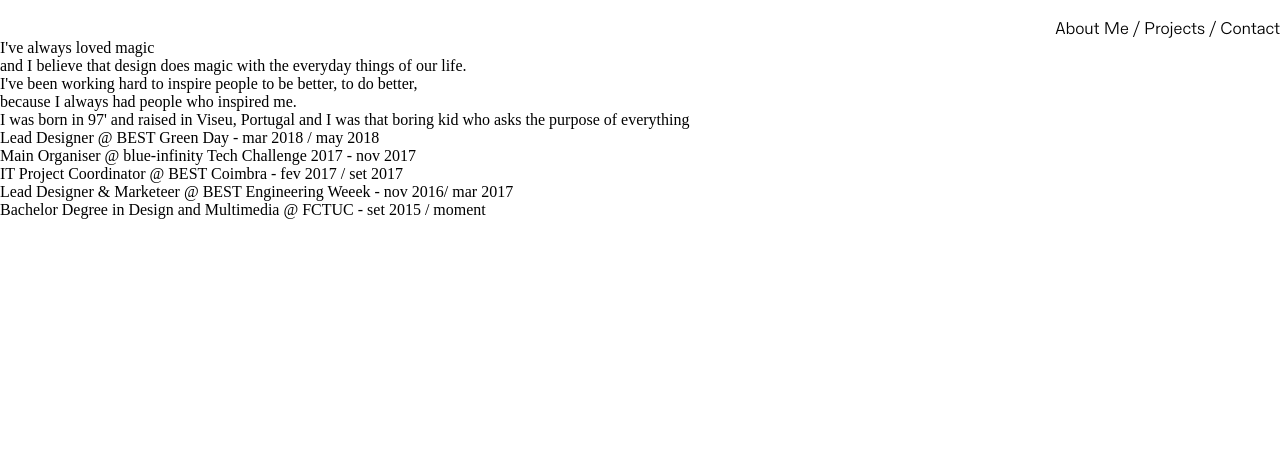
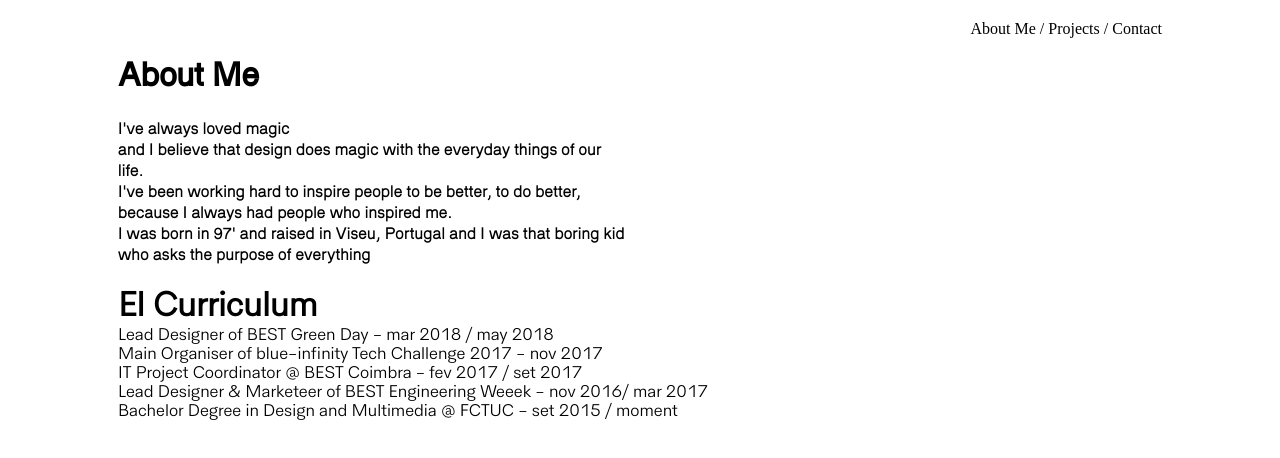
Before and after one commit to catarinalucas/portfolio, a plain HTML site: page about.html in a window 1280 px wide. Drawn offline with Linux system fonts and the light colour scheme; files whose address does not match are found by name.

Commit message:
about
Problem with the nabber grid

```diff
--- a/about.html
+++ b/about.html
@@ -18,7 +18,11 @@
         </ul>
       </nav>
 
-      <div class='about'>
+      <div class='title-about'>
+        <h1 class='text-principal'>About Me</h1>
+      </div>
+
+      <div class='about text-principal'>
         <p>I've always loved magic<br>
           and I believe that design does magic with the everyday things of our life.<br>
           I've been working hard to inspire people to be better, to do better,<br>
@@ -27,13 +31,18 @@
         <p>I was born in 97' and raised in Viseu, Portugal and I was that boring kid who asks the purpose of everything</p>
       </div>
 
-      <div class='curriculum'>
-        <p>Lead Designer @ BEST Green Day - mar 2018 / may 2018</p>
-        <p>Main Organiser @ blue-infinity Tech Challenge 2017 - nov 2017</p>
+      <div class='photo'>
+      </div>
+
+      <div class='curriculum text-detail'>
+        <h1>El Curriculum</h1>
+        <p>Lead Designer of BEST Green Day - mar 2018 / may 2018</p>
+        <p>Main Organiser of blue-infinity Tech Challenge 2017 - nov 2017</p>
         <p>IT Project Coordinator @ BEST Coimbra - fev 2017 / set 2017</p>
-        <p>Lead Designer &amp; Marketeer @ BEST Engineering Weeek - nov 2016/ mar 2017</p>
+        <p>Lead Designer &amp; Marketeer of BEST Engineering Weeek - nov 2016/ mar 2017</p>
         <p>Bachelor Degree in Design and Multimedia @ FCTUC - set 2015 / moment</p>
      </div>
+
   </div><!--</grid-->
 
   </body>
--- a/style.css
+++ b/style.css
@@ -1,7 +1,6 @@
 *{
   margin:0;
   padding: 0;
-
 }
 
 /*-----------------------
@@ -33,12 +32,20 @@
   src:url(assets/HKZercon-Regular.woff);
 }
 
+.text-detail{
+  font-family: 'HKConcentrate-Regular', 'Helvetica', sans-serif;
+}
+
+.text-principal{
+  font-family:'HKZercon-Regular','Roboto Mono',sans-serif;
+}
+
 /*-----------------------
 ----------GRELHA---------
 ------------------------*/
 .grid{
   display: grid;
-  grid-template-columns: 1fr 500px 500px 1fr;
+  grid-template-columns: 1fr 40vw 40vw 1fr;
   /*se quiser um espaco em branco ponho .*/
   grid-template-areas:
   '. navbar navbar .'
@@ -47,6 +54,17 @@
   grid-gap:20px;
   /*grid-gap:10px
   cria um espaco de 10px entre todas as rows e columns*/
+}
+
+.grid-about{
+  display: grid;
+  grid-template-columns: 1fr 40vw 40vw 1fr;
+  grid-template-areas:
+  '. navbar navbar .'
+  '. title-about . .'
+  '. about photo .'
+  '. curriculum curriculum .';
+  grid-gap:20px;
 }
 
 /*-----------------------
@@ -62,7 +80,7 @@
   /*grid-column: 1 / 3;*/
   grid-area:navbar;
   justify-self: end;
-  font-family:HKConcentrate-Regular;
+
 }
 
 /*padding: top right bottom left;*/
@@ -83,7 +101,6 @@ li{
 
 .bio{
   grid-area:bio;
-  font-family:HKZercon-Regular;
   font-size: 60px;
   line-height: 80px;
 }
@@ -108,8 +125,44 @@ li{
 }
 
 /*-----------------------
+--------ABOUT------------
+------------------------*/
+.title-about{
+  grid-area:title-about;
+}
+
+.about{
+  grid-area: about;
+}
+
+.photo{
+  grid-area: photo;
+}
+
+.curriculum{
+  grid-area: curriculum;
+}
+/*-----------------------
+---------ATOMS-----------
+------------------------*/
+
+.hidden-md{
+  display: block;
+}
+
+/*-----------------------
 --------RESPONSIVE-------
 ------------------------*/
+
+@media only screen and (max-width: 1100px) {
+  .grid{
+    grid-template-columns: 1fr 10fr 10fr 1fr;
+  }
+
+  .hidden-md{
+    display: none;
+  }
+}
 
 @media only screen and (max-width: 600px) {
 
@@ -139,7 +192,7 @@ li{
 }
 
 .grid div:nth-child(even){
-  background-color: aqua;
+  /*background-color: aqua;*/
 }
 
 .grid div:nth-child(odd){
```
Also changed, not shown: index.html (+8 -8 lines).
